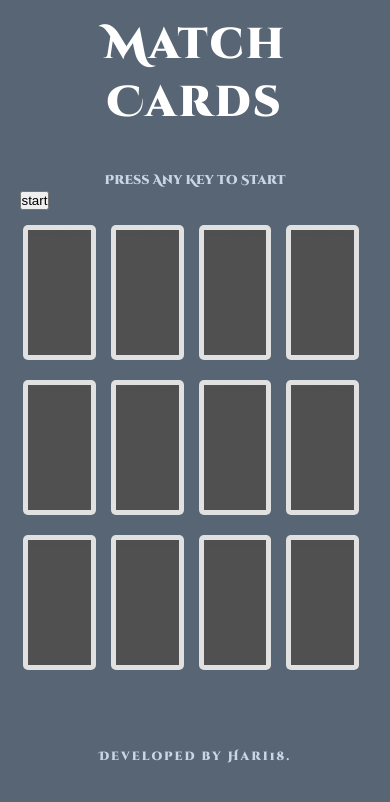
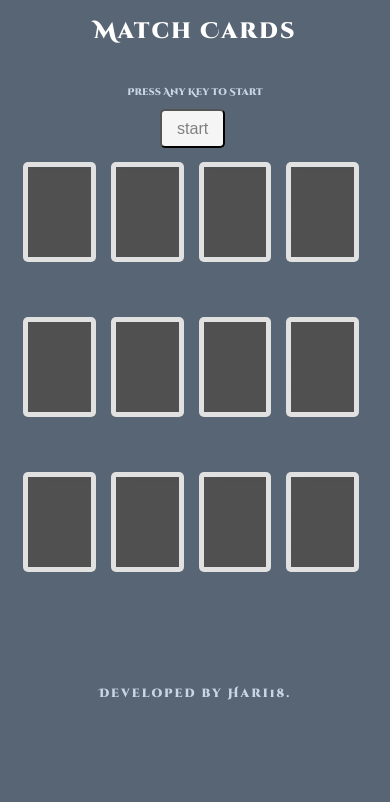
Before and after one commit to Hari-CR7/matchcards, a plain HTML site: page index.html in a window 390 px wide. Drawn offline with nearby package versions, Linux system fonts and the light colour scheme.

Commit message:
Update style.css

```diff
--- a/style.css
+++ b/style.css
@@ -60,6 +60,10 @@ h4 {
     border: 5px solid rgba(255, 255, 255, 0.832);
 }
 
+.start-btn {
+    display: none;
+}
+
 /* Responsive codes */
 
 @media screen and (max-width: 1037px) {
@@ -68,12 +72,32 @@ h4 {
         width: 100%;
     }
 
+    h1 {
+        font-size: 1.4rem;
+    }
+
     body {
         padding-top: 4%;
     }
 
     .card {
+        width: 150px;
+        height: 90px;
         background-position: center;
     }
 
+    p {
+        font-size: .6rem;
+    }
+
+    .start-btn {
+        display: block;
+        padding: 8px 15px;
+        background-color: whitesmoke;
+        color: grey;
+        font-size: 1.01rem;
+        border-radius: 5px;
+        margin: 10px 0 10px 40%;
+    }
+
 }
```
